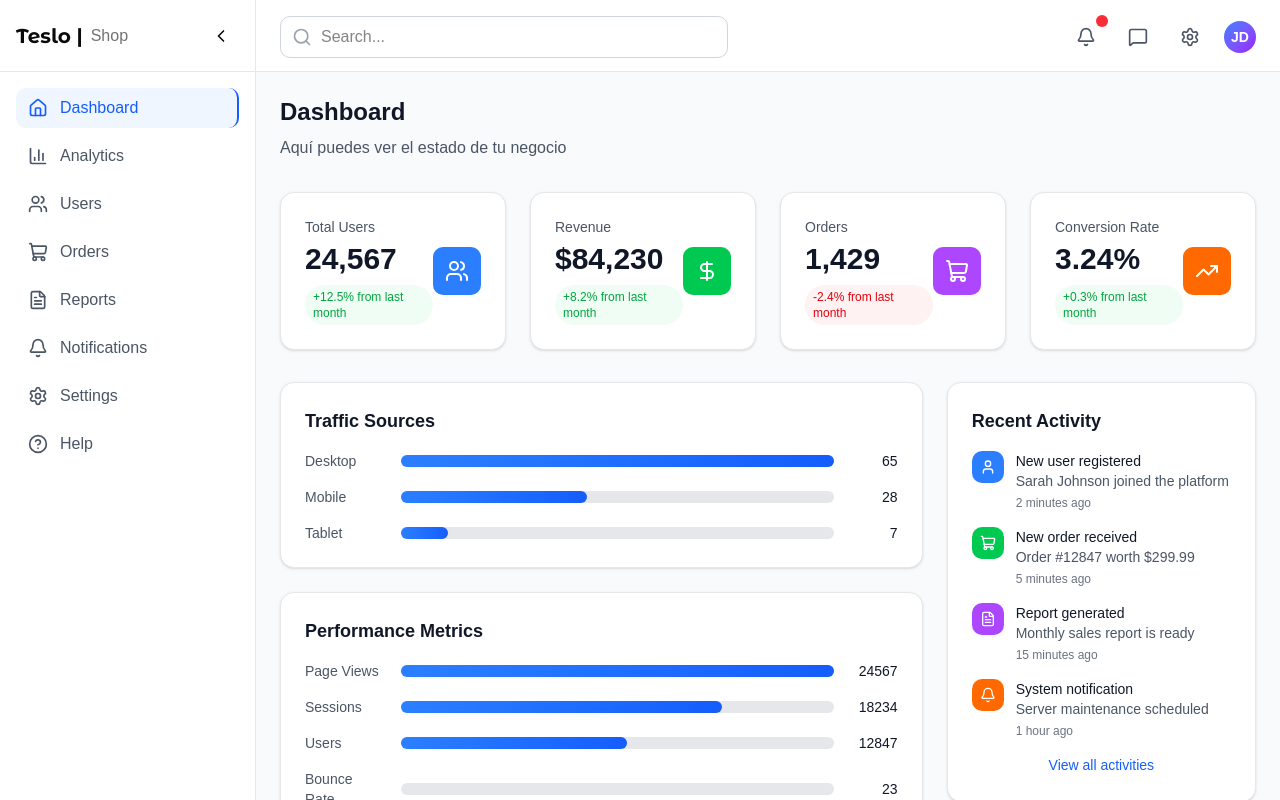
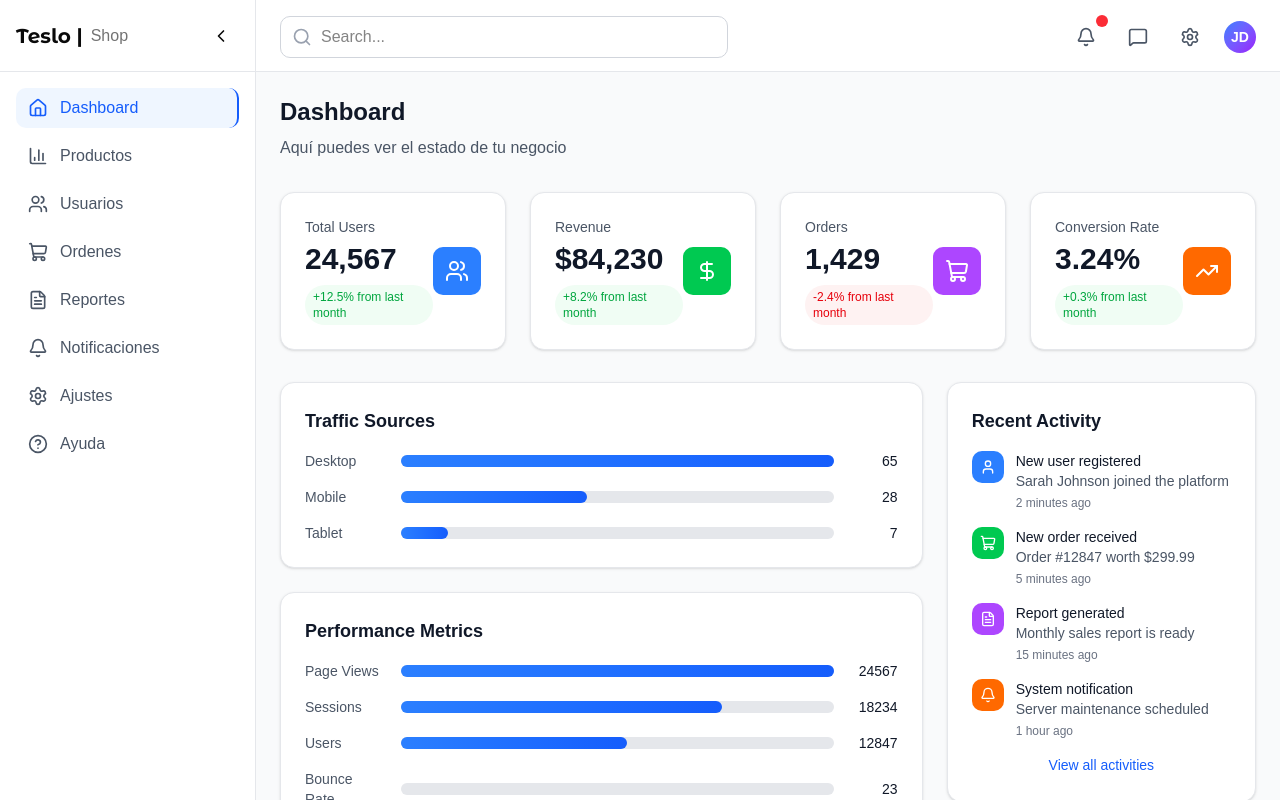
Before and after one commit to paolaPerez00/teslo-shop-frontend, a React (Vite) app: page /admin in a window 1280 px wide. Shown: the top 800 px of the page. Built offline with nearby package versions, Linux system fonts and the light colour scheme.

Commit message:
Config product page

```diff
--- a/src/admin/components/AdminSidebar.tsx
+++ b/src/admin/components/AdminSidebar.tsx
@@ -12,6 +12,7 @@
   ChevronRight
 } from 'lucide-react';
 import { CustomLogo } from '@/components/custom/CustomLogo';
+import { Link, useLocation } from 'react-router';
 
 interface SidebarProps {
   isCollapsed: boolean;
@@ -19,16 +20,25 @@
 }
 
 export const AdminSidebar: React.FC<SidebarProps> = ({ isCollapsed, onToggle }) => {
+
+  const { pathname } = useLocation();
   const menuItems = [
-    { icon: Home, label: 'Dashboard', active: true },
-    { icon: BarChart3, label: 'Analytics' },
-    { icon: Users, label: 'Users' },
-    { icon: ShoppingCart, label: 'Orders' },
-    { icon: FileText, label: 'Reports' },
-    { icon: Bell, label: 'Notifications' },
-    { icon: Settings, label: 'Settings' },
-    { icon: HelpCircle, label: 'Help' },
+    { icon: Home, label: 'Dashboard', to: '/admin' },
+    { icon: BarChart3, label: 'Productos', to: '/admin/products' },
+    { icon: Users, label: 'Usuarios' },
+    { icon: ShoppingCart, label: 'Ordenes' },
+    { icon: FileText, label: 'Reportes' },
+    { icon: Bell, label: 'Notificaciones' },
+    { icon: Settings, label: 'Ajustes' },
+    { icon: HelpCircle, label: 'Ayuda' },
   ];
+
+  const isActiveRoute = (to: string) => {
+    if (pathname.includes('/admin/products') && to === '/admin/products') {
+      return true;
+    }
+    return pathname === to;
+  }
 
   return (
     <div className={`bg-white border-r border-gray-200 transition-all duration-300 ease-in-out ${isCollapsed ? 'w-18' : 'w-64'
@@ -51,9 +61,9 @@
             const Icon = item.icon;
             return (
               <li key={index}>
-                <a
-                  href="#"
-                  className={`flex items-center space-x-3 px-3 py-2 rounded-lg transition-all duration-200 group ${item.active
+                <Link
+                  to={item.to || '/admin'}
+                  className={`flex items-center space-x-3 px-3 py-2 rounded-lg transition-all duration-200 group ${isActiveRoute(item.to || 'sss')
                     ? 'bg-blue-50 text-blue-600 border-r-2 border-blue-600'
                     : 'text-gray-600 hover:bg-gray-50 hover:text-gray-900'
                     }`}
@@ -62,7 +72,7 @@
                   {!isCollapsed && (
                     <span className="font-medium">{item.label}</span>
                   )}
-                </a>
+                </Link>
               </li>
             );
           })}
--- a/src/admin/layouts/AdminLayout.tsx
+++ b/src/admin/layouts/AdminLayout.tsx
@@ -6,7 +6,7 @@
 const AdminLayout = () => {
     const [sidebarCollapsed, setSidebarCollapsed] = useState(false);
     return (
-        <div className="bg-gray-50 flex">
+        <div className="min-h-screen bg-gray-50 flex">
             <AdminSidebar
                 isCollapsed={sidebarCollapsed}
                 onToggle={() => setSidebarCollapsed(!sidebarCollapsed)}
--- a/src/admin/pages/products/AdminProductsPage.tsx
+++ b/src/admin/pages/products/AdminProductsPage.tsx
@@ -1,7 +1,71 @@
+import { AdminTitle } from "@/admin/components/AdminTitle"
+import { CustomPagination } from "@/components/custom/CustomPagination"
+import { Button } from "@/components/ui/button"
+import {
+    Table,
+    TableBody,
+    TableCell,
+    TableHead,
+    TableHeader,
+    TableRow,
+} from "@/components/ui/table"
+import { PlusIcon } from "lucide-react"
+import { Link } from "react-router"
+
 export const AdminProductsPage = () => {
     return (
-        <div>
-            AdminProductPage
-        </div>
+        <>
+            <div className="flex justify-between items-center">
+                <AdminTitle
+                    title="Productos"
+                    subtitle="Aquí puedes ver y administrar tus productos."
+                >
+                </AdminTitle>
+                <Link to="/admin/products/new">
+                    <Button>
+                        <PlusIcon />
+                        Nuevo producto
+                    </Button>
+                </Link>
+            </div>
+
+            <Table className="bg-white p-10 shadow-xs border border-gray-200 mb-10">
+                <TableHeader>
+                    <TableRow>
+                        <TableHead className="w-[100px]">ID</TableHead>
+                        <TableHead>Imagen</TableHead>
+                        <TableHead>Nombre</TableHead>
+                        <TableHead>Precio</TableHead>
+                        <TableHead>Categoría</TableHead>
+                        <TableHead>Inventario</TableHead>
+                        <TableHead>Tallas</TableHead>
+                        <TableHead className="text-right">Acciones</TableHead>
+                    </TableRow>
+                </TableHeader>
+                <TableBody>
+                    <TableRow>
+                        <TableCell className="font-medium">1</TableCell>
+                        <TableCell>
+                            <img
+                                src="https://placehold.co/250x250"
+                                alt="Product"
+                                className="w-20 h-20 object-cover rounded-md"
+                            />
+                        </TableCell>
+                        <TableCell>Product 1</TableCell>
+                        <TableCell>$250.00</TableCell>
+                        <TableCell>100 stock</TableCell>
+                        <TableCell>Categoría 1</TableCell>
+                        <TableCell>XS,S,L</TableCell>
+                        <TableCell className="text-right">
+                            <Link to={`/admin/products/t-shirt-teslo`}>Editar</Link>
+                        </TableCell>
+                    </TableRow>
+                </TableBody>
+            </Table>
+            <CustomPagination
+                totalPages={10}
+            ></CustomPagination>
+        </>
     )
 }
--- a/src/app.router.tsx
+++ b/src/app.router.tsx
@@ -54,7 +54,7 @@
     },
     //Admin routes
     {
-        path: 'admin',
+        path: '/admin',
         element: <AdminLayout />,
         children: [
             {
--- /dev/null
+++ b/src/components/ui/table.tsx
@@ -0,0 +1,114 @@
+import * as React from "react"
+
+import { cn } from "@/lib/utils"
+
+function Table({ className, ...props }: React.ComponentProps<"table">) {
+  return (
+    <div
+      data-slot="table-container"
+      className="relative w-full overflow-x-auto"
+    >
+      <table
+        data-slot="table"
+        className={cn("w-full caption-bottom text-sm", className)}
+        {...props}
+      />
+    </div>
+  )
+}
+
+function TableHeader({ className, ...props }: React.ComponentProps<"thead">) {
+  return (
+    <thead
+      data-slot="table-header"
+      className={cn("[&_tr]:border-b", className)}
+      {...props}
+    />
+  )
+}
+
+function TableBody({ className, ...props }: React.ComponentProps<"tbody">) {
+  return (
+    <tbody
+      data-slot="table-body"
+      className={cn("[&_tr:last-child]:border-0", className)}
+      {...props}
+    />
+  )
+}
+
+function TableFooter({ className, ...props }: React.ComponentProps<"tfoot">) {
+  return (
+    <tfoot
+      data-slot="table-footer"
+      className={cn(
+        "border-t bg-muted/50 font-medium [&>tr]:last:border-b-0",
+        className
+      )}
+      {...props}
+    />
+  )
+}
+
+function TableRow({ className, ...props }: React.ComponentProps<"tr">) {
+  return (
+    <tr
+      data-slot="table-row"
+      className={cn(
+        "border-b transition-colors hover:bg-muted/50 has-aria-expanded:bg-muted/50 data-[state=selected]:bg-muted",
+        className
+      )}
+      {...props}
+    />
+  )
+}
+
+function TableHead({ className, ...props }: React.ComponentProps<"th">) {
+  return (
+    <th
+      data-slot="table-head"
+      className={cn(
+        "h-10 px-2 text-left align-middle font-medium whitespace-nowrap text-foreground [&:has([role=checkbox])]:pr-0",
+        className
+      )}
+      {...props}
+    />
+  )
+}
+
+function TableCell({ className, ...props }: React.ComponentProps<"td">) {
+  return (
+    <td
+      data-slot="table-cell"
+      className={cn(
+        "p-2 align-middle whitespace-nowrap [&:has([role=checkbox])]:pr-0",
+        className
+      )}
+      {...props}
+    />
+  )
+}
+
+function TableCaption({
+  className,
+  ...props
+}: React.ComponentProps<"caption">) {
+  return (
+    <caption
+      data-slot="table-caption"
+      className={cn("mt-4 text-sm text-muted-foreground", className)}
+      {...props}
+    />
+  )
+}
+
+export {
+  Table,
+  TableHeader,
+  TableBody,
+  TableFooter,
+  TableHead,
+  TableRow,
+  TableCell,
+  TableCaption,
+}
--- a/src/pages/product/ProductPage.tsx
+++ b/src/pages/product/ProductPage.tsx
@@ -1,8 +1,7 @@
-
 export const ProductPage = () => {
     return (
         <div>
-            Product page
+            ProductPage
         </div>
     )
 }
```
